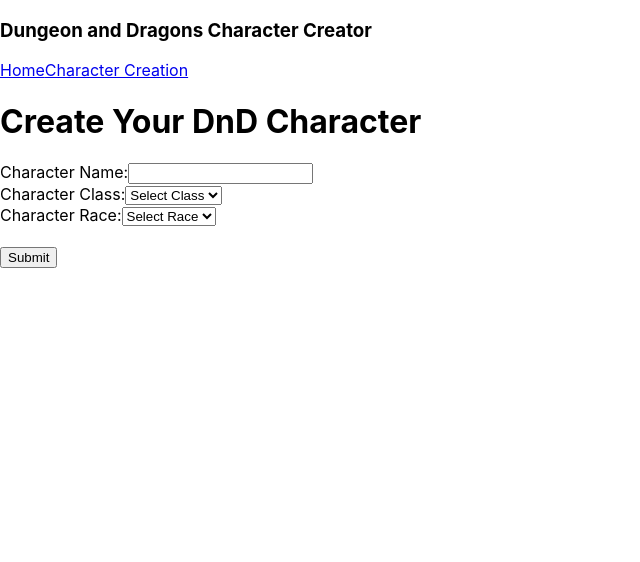
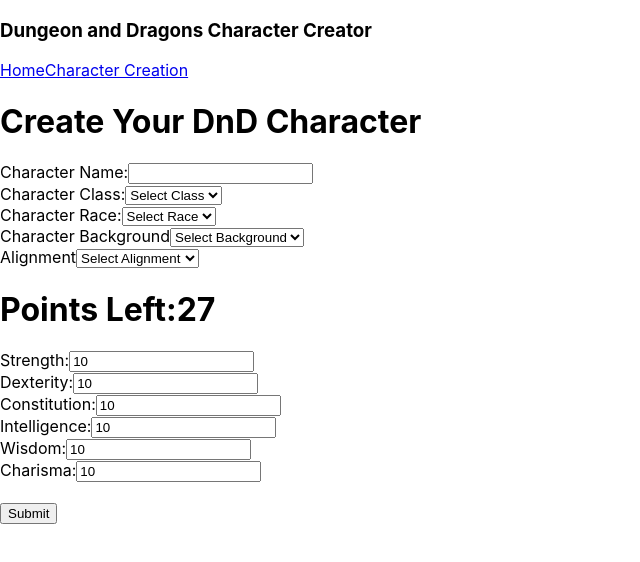
Before and after one commit to alecanthony39/DnDCharacterCreator, a React (Create React App) app: page /CharacterCreator in a window 1280 px wide. Shown: the top 562 px of the page, without its empty margins (0-640 px from the left). Built offline with nearby package versions, Linux system fonts and the light colour scheme.

Commit message:
Bug with point distrubution

```diff
--- a/src/Components/CreateChar.jsx
+++ b/src/Components/CreateChar.jsx
@@ -3,6 +3,58 @@
 
 const CreateC = () => {
   const [character, setCharacter] = useState({});
+  const [stats, setStats] = useState({
+    strength: 10,
+    dexterity: 10,
+    constitution: 10,
+    intelligence: 10,
+    wisdom: 10,
+    charisma: 10,
+  });
+  const [pointsSpent, setPointsSpent] = useState(0);
+  const [totalPointsLimit, setTotalPointsLimit] = useState(27);
+
+  const handleStatChange = (statName, value) => {
+    const initialPoints = 10;
+    const newStats = {
+      ...stats,
+      [statName]: value,
+    };
+
+    const newPointsSpent = Object.values(newStats).reduce(
+      (total, statValue) => total + Math.max(statValue - initialPoints, 0),
+      0
+    );
+
+    const isValidValue = value >= 8 && value <= 20;
+    const isValidChange = newPointsSpent <= totalPointsLimit;
+
+    console.log("isValidValue", isValidValue);
+    console.log("isValidChange", isValidChange);
+
+    if (isValidValue && isValidChange) {
+      setStats(newStats);
+      setPointsSpent(newPointsSpent);
+      setTotalPointsLimit(27 - newPointsSpent);
+    }
+  };
+
+  const renderStatInputs = () => {
+    return Object.keys(stats).map((statName) => (
+      <div key={statName}>
+        <label>
+          {statName.charAt(0).toUpperCase() + statName.slice(1)}:
+          <input
+            type="number"
+            value={stats[statName]}
+            onChange={(e) =>
+              handleStatChange(statName, parseInt(e.target.value))
+            }
+          />
+        </label>
+      </div>
+    ));
+  };
 
   const handleInputChange = (fieldName, value) => {
     setCharacter((prevCharacter) => ({
@@ -31,10 +83,8 @@
         <label>
           Character Class:
           <select
-            value={character.characterClass || ""}
-            onChange={(e) =>
-              handleInputChange("characterClass", e.target.value)
-            }
+            value={character.class || ""}
+            onChange={(e) => handleInputChange("class", e.target.value)}
           >
             <option value="">Select Class</option>
             <option value="Wizard">Wizard</option>
@@ -67,8 +117,54 @@
           </select>
         </label>
         <br />
-        {/* Adding More Soon */}
+        <label>
+          Character Background
+          <select
+            value={character.background || ""}
+            onChange={(e) => handleInputChange("background", e.target.value)}
+          >
+            <option value="">Select Background</option>
+            <option value="Acolyte">Acolyte</option>
+            <option value="Charlatan">Charlatan</option>
+            <option value="Criminal">Criminal</option>
+            <option value="Entertainer">Entertainer</option>
+            <option value="Folk Hero">Folk Hero</option>
+            <option value="Guild Artisan">Guild Artisan</option>
+            <option value="Hermit">Hermit</option>
+            <option value="Noble">Noble</option>
+            <option value="Outlander">Outlander</option>
+            <option value="Sage">Sage</option>
+            <option value="Sailor">Sailor</option>
+            <option value="Soldier">Soldier</option>
+            <option value="Urchin">Urchin</option>
+          </select>
+        </label>
         <br />
+
+        <label>
+          {" "}
+          Alignment
+          <select
+            value={character.alignment}
+            onChange={(e) => handleInputChange("alignment", e.target.value)}
+          >
+            <option value="">Select Alignment</option>
+            <option value="Lawful Good">Lawful Good</option>
+            <option value="Neutral Good">Neutral Good</option>
+            <option value="Chaotic Good">Chaotic Good</option>
+            <option value="Lawful Neutral">Lawful Neutral</option>
+            <option value="True Neutral">True Neutral</option>
+            <option value="Chaotic Neutral">Chaotic Neutral</option>
+            <option value="Lawful Evil">Lawful Evil</option>
+            <option value="Neutral Evil">Neutral Evil</option>
+            <option value="Chaotic Evil">Chaotic Evil</option>
+          </select>
+        </label>
+        <br />
+        <h1>Points Left:{totalPointsLimit}</h1>
+        {renderStatInputs()}
+        <br />
+
         <button type="submit">Submit</button>
       </form>
     </div>
```
